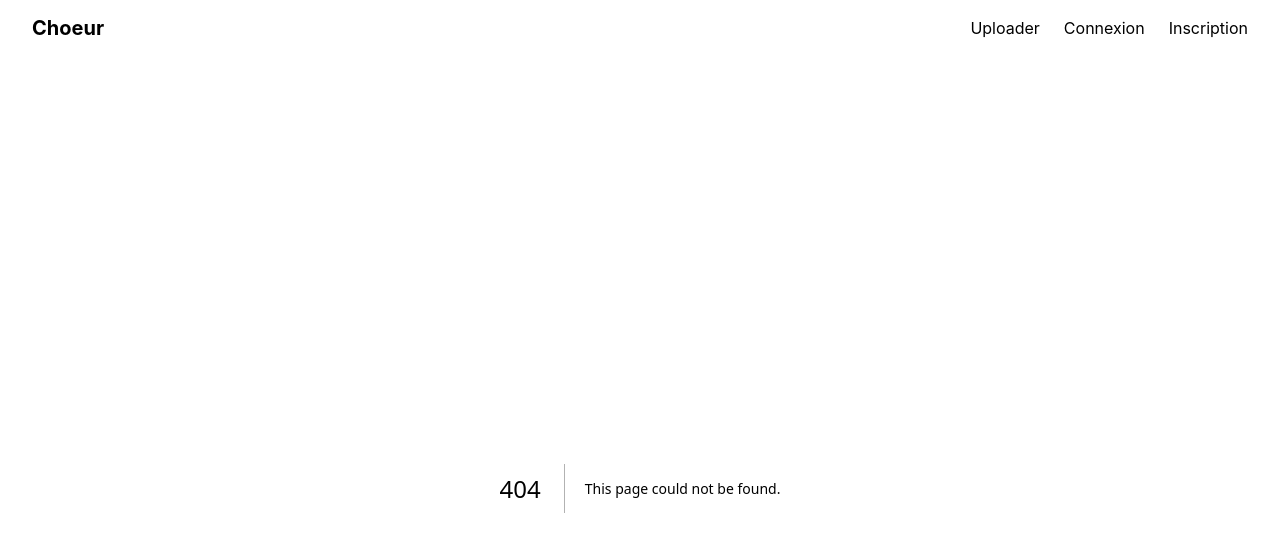
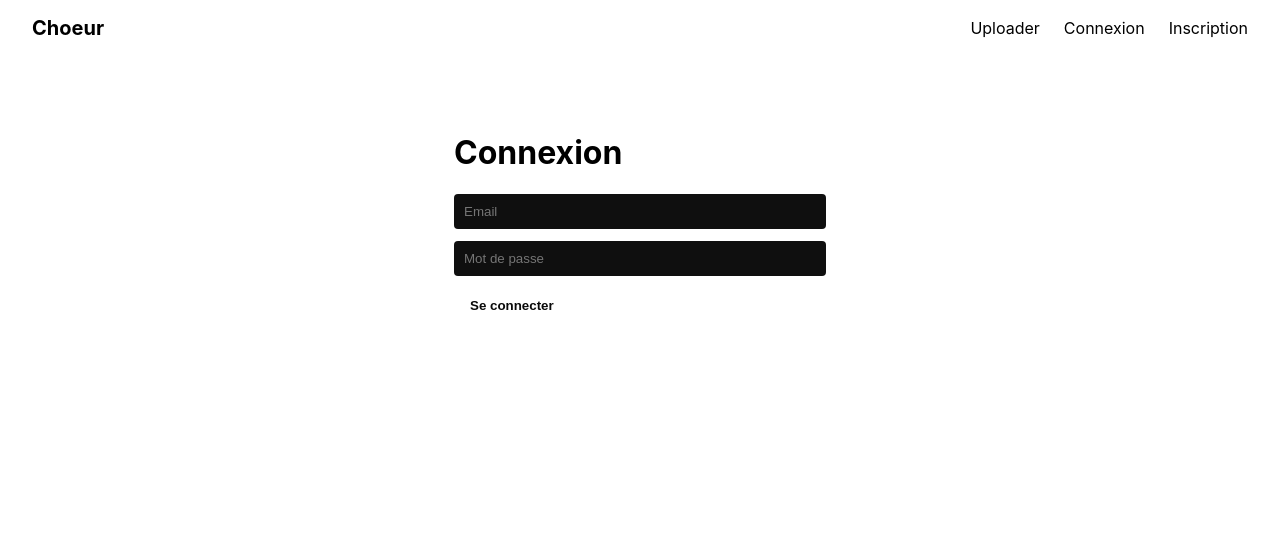
Before and after one commit to CAMELO112/choeur, a Next.js app: page /login in a window 1280 px wide. Before the commit this address had no page. Shown: the top 552 px of the page. Built offline with nearby package versions, Linux system fonts and the light colour scheme; no server answers.

Commit message:
Create page.js

```diff
--- /dev/null
+++ b/app/login/page.js
@@ -0,0 +1,34 @@
+'use client'
+import { useState } from 'react'
+import { supabase } from '../../lib/supabaseClient'
+import { useRouter } from 'next/navigation'
+
+export default function Login() {
+const [email, setEmail] = useState('')
+const [password, setPassword] = useState('')
+const [error, setError] = useState(null)
+const router = useRouter()
+
+async function handleLogin(e) {
+e.preventDefault()
+setError(null)
+const { error } = await supabase.auth.signInWithPassword({ email, password })
+if (error) {
+setError(error.message)
+return
+}
+router.push('/')
+}
+
+return (
+<div className="form-box">
+<h1>Connexion</h1>
+<form onSubmit={handleLogin}>
+<input type="email" placeholder="Email" value={email} onChange={(e) => setEmail(e.target.value)} required />
+<input type="password" placeholder="Mot de passe" value={password} onChange={(e) => setPassword(e.target.value)} required />
+<button type="submit" className="btn">Se connecter</button>
+</form>
+{error && <p className="error">{error}</p>}
+</div>
+)
+}
```
